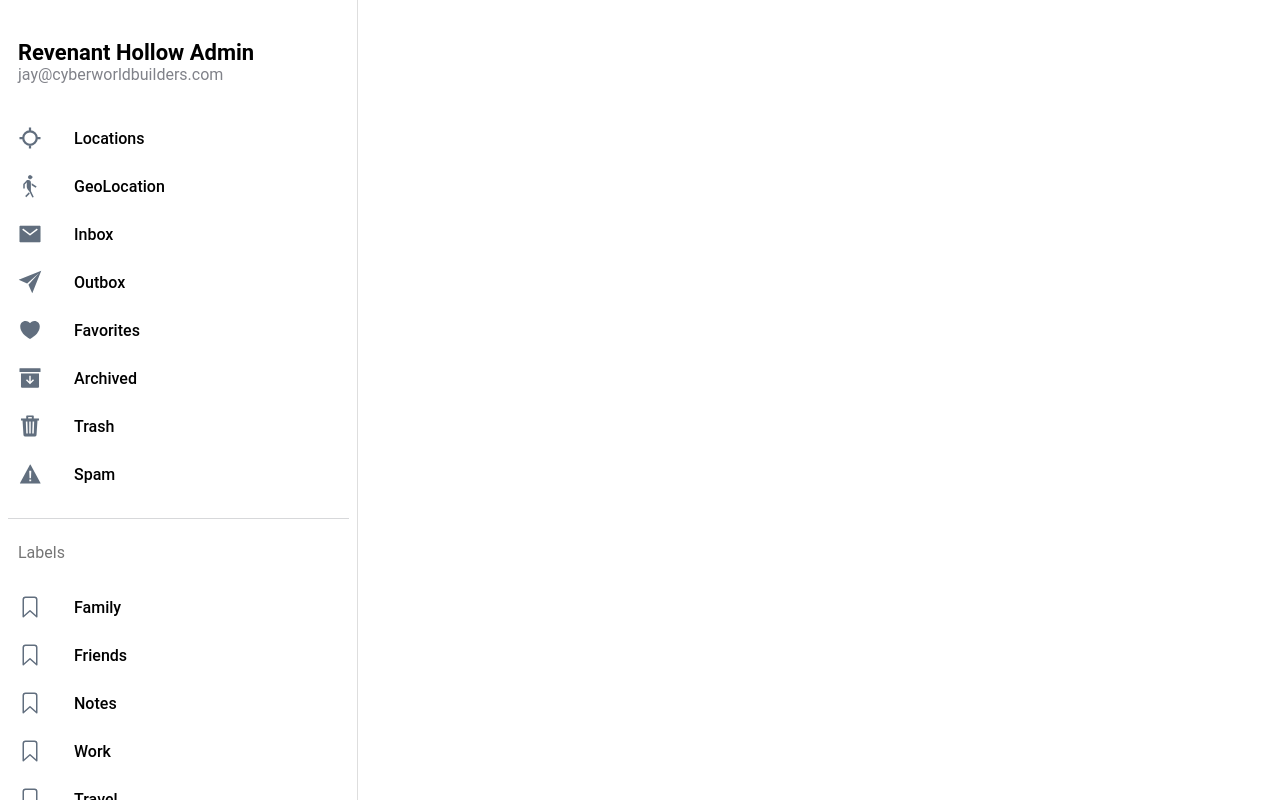
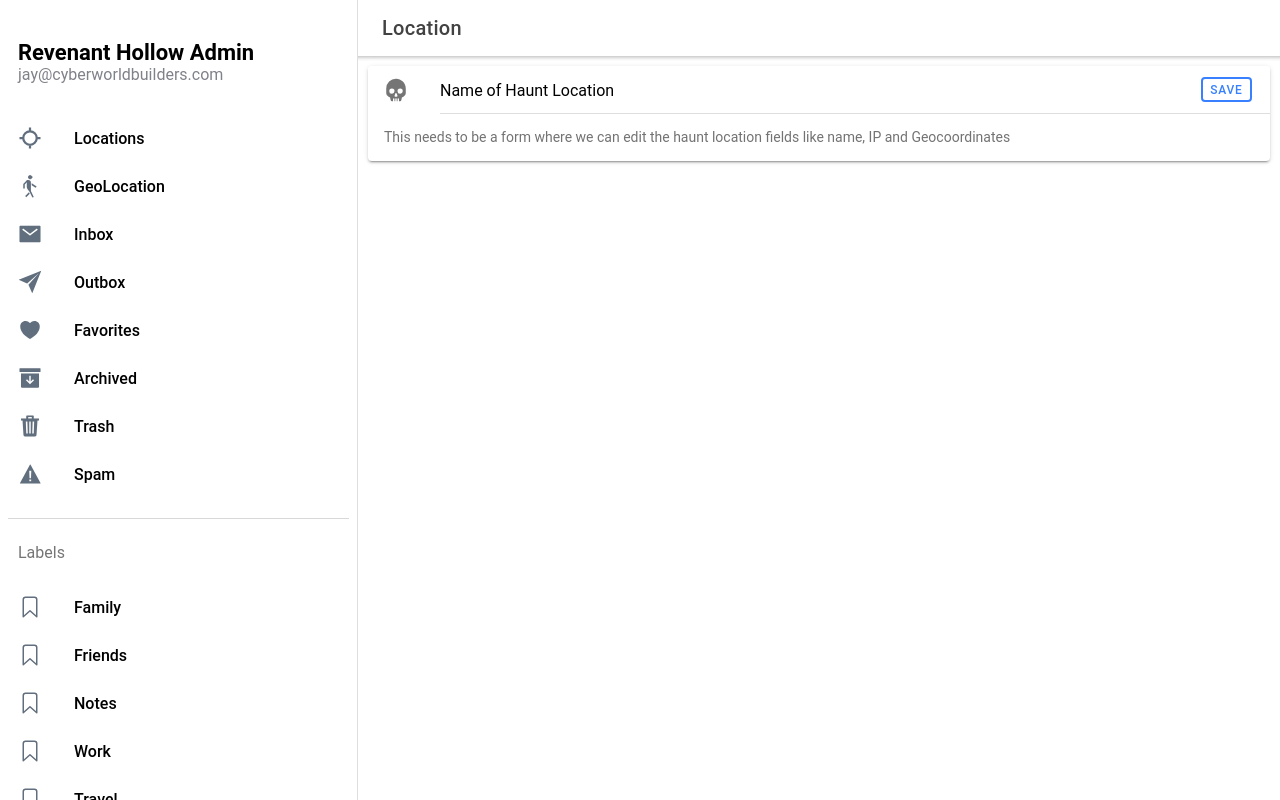
Before and after one commit to Cyberworld-builders/revenant-hollow-admin-app, a React (Create React App) app: page /Location/1 in a window 1280 px wide. Built offline with nearby package versions, Linux system fonts and the light colour scheme; no server answers.

Commit message:
populates location index list and adds navigation to location view

```diff
--- a/src/App.tsx
+++ b/src/App.tsx
@@ -4,6 +4,7 @@ import { Redirect, Route } from 'react-router-dom';
 import Menu from './components/Menu';
 import Page from './pages/Page';
 import LocationListPage from "./pages/LocationListPage";
+import LocationPage from "./pages/LocationPage";
 import GeoLocation from './pages/GeoLocation';
 
 /* Core CSS required for Ionic components to work properly */
@@ -41,6 +42,10 @@ const App: React.FC = () => {
               <LocationListPage />
             </Route>
 
+            <Route path="/Location/:id">
+              <LocationPage />
+            </Route>
+
             <Route path="/GeoLocation">
               <GeoLocation />
             </Route>
--- a/src/components/LocationCard.tsx
+++ b/src/components/LocationCard.tsx
@@ -1,26 +1,60 @@
 import React from 'react';
 import { IonContent, IonHeader, IonPage, IonTitle, IonToolbar, IonCard, IonCardHeader, IonCardSubtitle, IonCardTitle, IonCardContent, IonItem, IonIcon, IonLabel, IonButton } from '@ionic/react';
 import { skull, wifi, wine, warning, walk } from 'ionicons/icons';
+import axios from "axios";
+// import { useState, useEffect } from "react"
+import { useParams } from "react-router-dom";
+
+
 
 export default class LocationCard extends React.Component {
+    // params  = useParams()
+    state = {
+        location: {}
+    }
+
+    componentDidMount() {
+        axios.get(`https://cloud-api.cyberworldbuilders.dev/api/location/`)
+            .then(res => {
+                const location = res.data;
+                this.setState({ location });
+            })
+    }
     render() {
-        const location = {
-            'name': ""
-        }
         return (
             <IonCard>
                 <IonItem>
                     <IonIcon icon={skull} slot="start" />
-                    <IonLabel>{location['name']}</IonLabel>
-                    <IonButton fill="outline" slot="end">View</IonButton>
+                    <IonLabel>Name of Haunt Location</IonLabel>
+                    <IonButton fill="outline" slot="end">Save</IonButton>
                 </IonItem>
 
                 <IonCardContent>
-                    This is content, without any paragraph or header tags,
-                    within an ion-cardContent element.
+                    This needs to be a form where we can edit the haunt location fields like name, IP and
+                    Geocoordinates
                 </IonCardContent>
             </IonCard>
 
         )
     }
 }
+
+// type AppProps = {}
+// type AppState = {}
+// class LocationCard extends React.Component<AppProps, AppState> {
+//     constructor(props: AppProps) {
+//         super(props);
+//         //this.props will already be of type AppProps.
+//         //Only the constructor props are any
+//     }
+//
+//     public render() {
+//         return (
+//             <div className="App">
+//                 <h1>{this.props.title}</h1>
+//             </div>
+//         );
+//     }
+// }
+//
+// export default LocationCard
--- a/src/components/LocationList.tsx
+++ b/src/components/LocationList.tsx
@@ -1,7 +1,9 @@
 import React from 'react';
 
 import axios from 'axios';
-import LocationCard from "./LocationCard";
+// import LocationCard from "./LocationCard";
+import {IonButton, IonCard, IonCardContent, IonIcon, IonItem, IonLabel} from "@ionic/react";
+import {skull} from "ionicons/icons";
 
 export default class LocationList extends React.Component {
   state = {
@@ -19,12 +21,23 @@ export default class LocationList extends React.Component {
   render() {
     return (
       <ul>
-        { this.state.locations.map(location => <li>{location['name']}</li>)}
+          { this.state.locations.map(location =>
+              <IonCard>
+                <IonItem>
+                  <IonIcon icon={skull} slot="start" />
+                  <IonLabel>{location['name']}</IonLabel>
+                  <IonLabel>{location['ip']}</IonLabel>
+                  <IonLabel>Lat/Long: {location['latitude']}, {location['longitude']}</IonLabel>
+
+                  <IonButton routerLink={'/Location/' + location['id']}  fill="outline" slot="end">View</IonButton>
+                </IonItem>
+
+                <IonCardContent>
+                  {location['description']}
+                </IonCardContent>
+              </IonCard>
+          )}
       </ul>
-      // <ul>
-      //     { this.state.locations.map(location => <LocationCard>{ location }</LocationCard>)}
-      // </ul>
-
 
     )
   }
--- a/src/pages/LocationPage.tsx
+++ b/src/pages/LocationPage.tsx
@@ -2,7 +2,7 @@ import { IonButtons, IonContent, IonHeader, IonMenuButton, IonPage, IonTitle, Io
 import { useParams } from 'react-router';
 import axios from 'axios';
 import ExploreContainer from '../components/ExploreContainer';
-import LocationList from '../components/LocationList';
+import LocationCard from '../components/LocationCard';
 import './Page.css';
 
 const LocationPage: React.FC = () => {
@@ -16,7 +16,7 @@ const LocationPage: React.FC = () => {
           <IonButtons slot="start">
             <IonMenuButton />
           </IonButtons>
-          <IonTitle>Locations</IonTitle>
+          <IonTitle>Location</IonTitle>
         </IonToolbar>
       </IonHeader>
 
@@ -27,7 +27,7 @@ const LocationPage: React.FC = () => {
           </IonToolbar>
         </IonHeader>
 
-        <LocationList />
+        <LocationCard />
 
       </IonContent>
     </IonPage>
```
Also changed, not shown: 36 other files (tests, documents, lock files or other folders).
